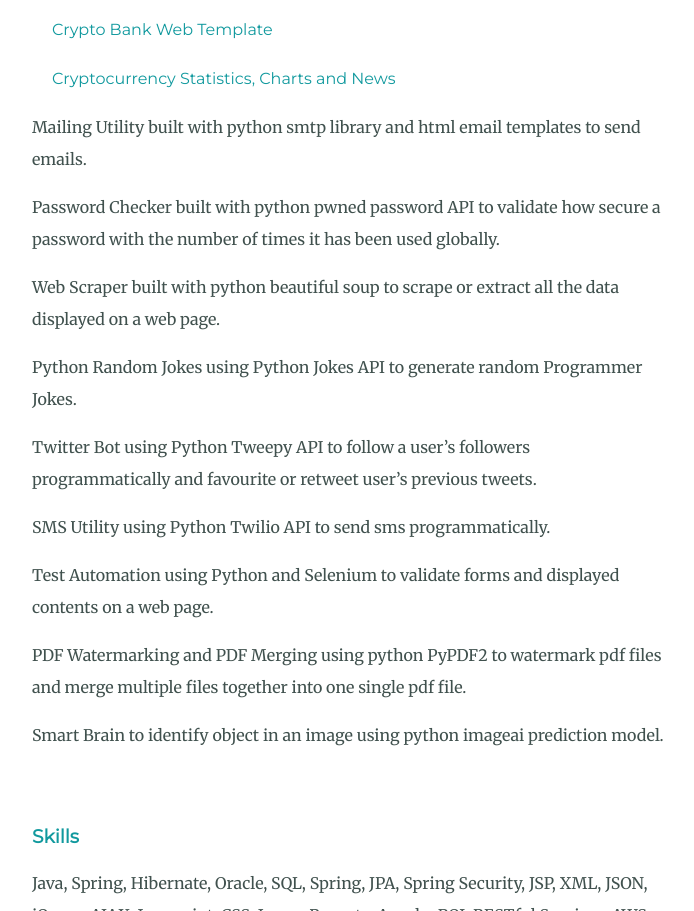
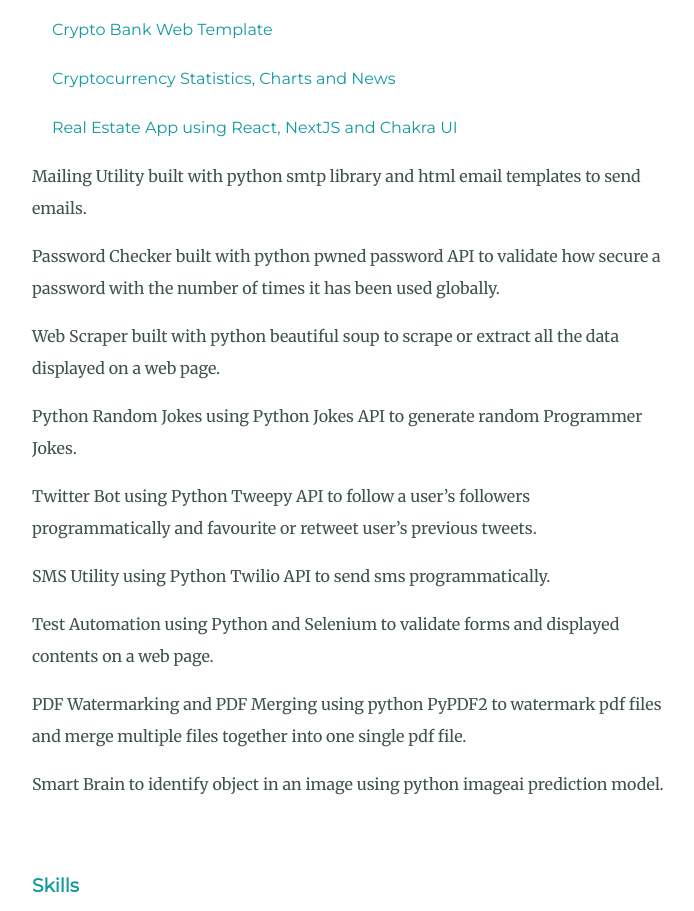
Before and after one commit to kalumsneha/my-personal-cv, a plain HTML site: page index.html in a window 1280 px wide. Shown: the part 3112-4023 px from the top of the page, without its empty margins (288-982 px from the left). Drawn offline with Linux system fonts and the light colour scheme.

Commit message:
Added Link to React NextJS Real Estate App

```diff
--- a/index.html
+++ b/index.html
@@ -65,6 +65,7 @@
               <p><a href="http://kalumsneha.pythonanywhere.com/">Web Server using python flask. A sample personal portfolio</a> </p>
               <p><a href="https://kalumsneha.github.io/teamapt-project/">Crypto Bank Web Template</a> </p>
               <p><a href="https://mycryptobytes.netlify.app">Cryptocurrency Statistics, Charts and News</a> </p>
+              <p><a href="https://myrealtor.vercel.app/">Real Estate App using React, NextJS and Chakra UI</a> </p>
               <p>Mailing Utility built with python smtp library and html email templates to send emails.</p>
               <p>Password Checker built with python pwned password API to validate how secure a password with the number of times it has been used globally.</p>
               <p>Web Scraper built with python beautiful soup to scrape or extract all the data displayed on a web page.</p>
```
